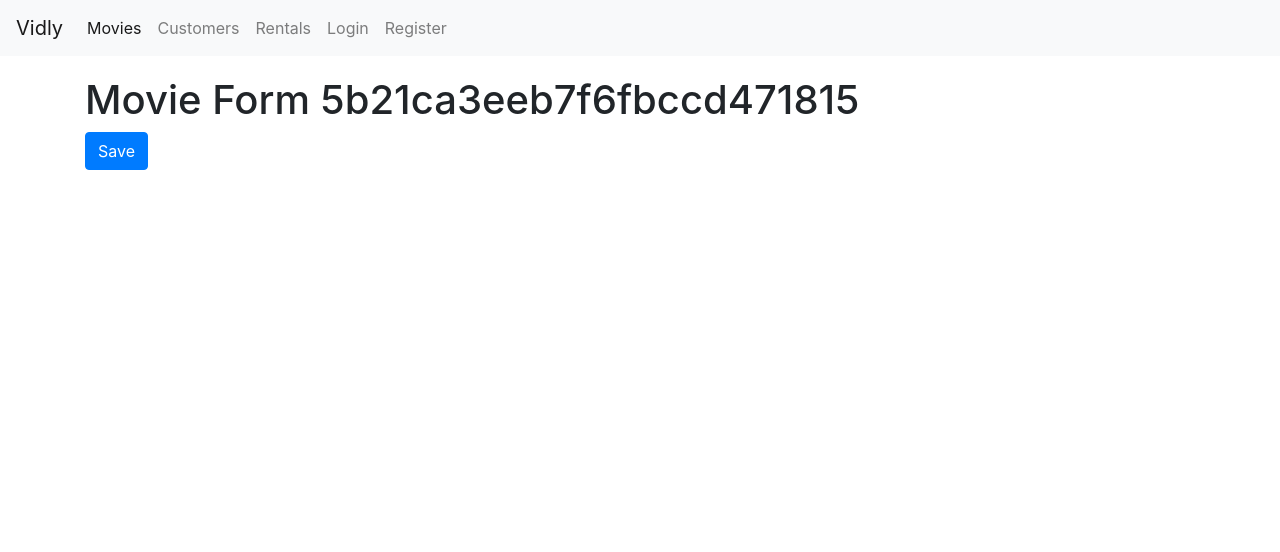
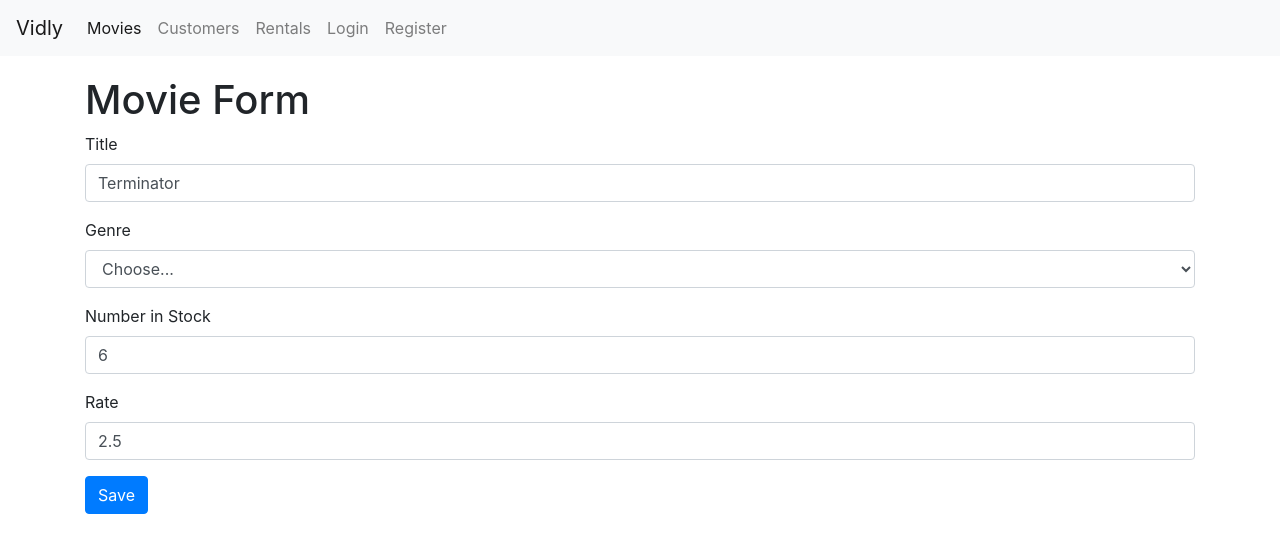
Before and after one commit to sonic199747/simple-list-rendering-project, a React (Create React App) app: page /movies/5b21ca3eeb7f6fbccd471815 in a window 1280 px wide. Shown: the top 552 px of the page. Built offline with nearby package versions, Linux system fonts and the light colour scheme.

Commit message:
add movie form

```diff
--- a/src/components/movieForm.jsx
+++ b/src/components/movieForm.jsx
@@ -1,17 +1,127 @@
 import React, { Component } from "react";
-import { Link } from "react-router-dom";
+import Input from "./input";
+import SelectInput from "./selectinput";
+import { getGenres } from "../services/fakeGenreService";
+import { getMovie, saveMovie } from "../services/fakeMovieService";
 
 class MovieForm extends Component {
-  //   handleClick = () => {
-  //     return <Link to="/movies"></Link>;
-  //   };
+  state = {
+    data: { title: "", genreId: "", numberInStock: "", dailyRentalRate: "" },
+    errors: {},
+    genres: [],
+  };
+
+  componentDidMount = () => {
+    const genres = getGenres();
+    this.setState({ genres });
+    const movieId = this.props.match.params.id;
+    if (movieId === "new") return;
+
+    var movie = getMovie(movieId);
+    if (!movie) return this.props.history.replace("/not-found");
+
+    movie = {
+      _id: movie._id,
+      title: movie.title,
+      genreId: movie.genre._id,
+      numberInStock: movie.numberInStock,
+      dailyRentalRate: movie.dailyRentalRate,
+    };
+    this.setState({ data: movie });
+  };
+
+  validate = () => {
+    const errors = { ...this.state.errors };
+    if (this.state.data.title === "") errors.title = "Title is required.";
+    if (this.state.data.numberInStock === "")
+      errors.numberInStock = "Number in Stock is required.";
+    if (this.state.data.dailyRentalRate === "")
+      errors.dailyRentalRate = "Rate is required.";
+    return Object.keys(errors).length === 0 ? null : errors;
+  };
+
+  validateProperty = (target) => {
+    switch (target.name) {
+      case "title":
+        if (target.value === "") return "Title name is required.";
+        break;
+      case "numberInStock":
+        if (target.value > 100 || target.value < 0)
+          return "Number in Stock must be within 0-100";
+        if (target.value === "") return "Number in Stock must be a number.";
+        break;
+      case "dailyRentalRate":
+        if (target.value > 10 || target.value < 0)
+          return "Rate must be within 0-10.";
+        if (target.value === "") return "Rate must be a number.";
+        break;
+      default:
+    }
+  };
+
+  handleChange = (e) => {
+    const data = { ...this.state.data };
+    const errors = { ...this.state.errors };
+    const errorMessage = this.validateProperty(e.target);
+    if (errorMessage) errors[e.target.name] = errorMessage;
+    else delete errors[e.target.name];
+    data[e.target.name] = e.target.value;
+    this.setState({ data, errors });
+  };
+
+  handleSubmit = (e) => {
+    e.preventDefault();
+    const errors = this.validate();
+    this.setState({ errors: errors || {} });
+    if (errors) return;
+    this.doSubmit();
+  };
+
+  doSubmit = () => {
+    saveMovie(this.state.data);
+    this.props.history.push("/movies");
+  };
   render() {
     return (
       <div>
-        <h1>Movie Form {this.props.match.params.id}</h1>
-        <Link to="/movies">
-          <button className="btn btn-primary">Save</button>
-        </Link>
+        <h1>Movie Form</h1>
+        <form onSubmit={this.handleSubmit}>
+          <Input
+            name="title"
+            value={this.state.data.title}
+            label="Title"
+            onChange={this.handleChange}
+            error={this.state.errors.title}
+            type="text"
+          />
+          <SelectInput
+            name="genreId"
+            label="Genre"
+            genre={this.state.genres}
+            onChange={this.handleChange}
+            error={this.state.errors.genreId}
+          />
+          <Input
+            name="numberInStock"
+            value={this.state.data.numberInStock}
+            label="Number in Stock"
+            onChange={this.handleChange}
+            error={this.state.errors.numberInStock}
+            type="number"
+          />
+          <Input
+            name="dailyRentalRate"
+            value={this.state.data.dailyRentalRate}
+            label="Rate"
+            onChange={this.handleChange}
+            error={this.state.errors.dailyRentalRate}
+            type="number"
+          />
+
+          <button disabled={this.validate()} className="btn btn-primary">
+            Save
+          </button>
+        </form>
       </div>
     );
   }
--- a/src/components/movies.jsx
+++ b/src/components/movies.jsx
@@ -61,6 +61,11 @@ class Movies extends Component {
         </div>
         <div className="col">
           <br />
+          <Link to="/movies/new">
+            <button className="btn btn-primary">New Movie</button>
+          </Link>
+          <br />
+          <br />
           <p>
             {this.state.movies.length === 0
               ? "There are no movies in the database."
--- /dev/null
+++ b/src/components/selectinput.jsx
@@ -0,0 +1,23 @@
+import React, { Component } from "react";
+
+class SelectInput extends Component {
+  render() {
+    const { name, label, genre, error, ...rest } = this.props;
+    return (
+      <div className="form-group">
+        <label>{label}</label>
+        <select className="form-control" name={name} id={name} {...rest}>
+          <option value="">Choose...</option>
+          {genre.map((g) => (
+            <option key={g._id} value={g._id}>
+              {g.name}
+            </option>
+          ))}
+        </select>
+        {error ? <div className="alert alert-danger">{error}</div> : null}
+      </div>
+    );
+  }
+}
+
+export default SelectInput;
--- a/src/services/fakeMovieService.js
+++ b/src/services/fakeMovieService.js
@@ -7,64 +7,64 @@ const movies = [
     genre: { _id: "5b21ca3eeb7f6fbccd471818", name: "Action" },
     numberInStock: 6,
     dailyRentalRate: 2.5,
-    publishDate: "2018-01-03T19:04:28.809Z"
+    publishDate: "2018-01-03T19:04:28.809Z",
   },
   {
     _id: "5b21ca3eeb7f6fbccd471816",
     title: "Die Hard",
     genre: { _id: "5b21ca3eeb7f6fbccd471818", name: "Action" },
     numberInStock: 5,
-    dailyRentalRate: 2.5
+    dailyRentalRate: 2.5,
   },
   {
     _id: "5b21ca3eeb7f6fbccd471817",
     title: "Get Out",
     genre: { _id: "5b21ca3eeb7f6fbccd471820", name: "Thriller" },
     numberInStock: 8,
-    dailyRentalRate: 3.5
+    dailyRentalRate: 3.5,
   },
   {
     _id: "5b21ca3eeb7f6fbccd471819",
     title: "Trip to Italy",
     genre: { _id: "5b21ca3eeb7f6fbccd471814", name: "Comedy" },
     numberInStock: 7,
-    dailyRentalRate: 3.5
+    dailyRentalRate: 3.5,
   },
   {
     _id: "5b21ca3eeb7f6fbccd47181a",
     title: "Airplane",
     genre: { _id: "5b21ca3eeb7f6fbccd471814", name: "Comedy" },
     numberInStock: 7,
-    dailyRentalRate: 3.5
+    dailyRentalRate: 3.5,
   },
   {
     _id: "5b21ca3eeb7f6fbccd47181b",
     title: "Wedding Crashers",
     genre: { _id: "5b21ca3eeb7f6fbccd471814", name: "Comedy" },
     numberInStock: 7,
-    dailyRentalRate: 3.5
+    dailyRentalRate: 3.5,
   },
   {
     _id: "5b21ca3eeb7f6fbccd47181e",
     title: "Gone Girl",
     genre: { _id: "5b21ca3eeb7f6fbccd471820", name: "Thriller" },
     numberInStock: 7,
-    dailyRentalRate: 4.5
+    dailyRentalRate: 4.5,
   },
   {
     _id: "5b21ca3eeb7f6fbccd47181f",
     title: "The Sixth Sense",
     genre: { _id: "5b21ca3eeb7f6fbccd471820", name: "Thriller" },
     numberInStock: 4,
-    dailyRentalRate: 3.5
+    dailyRentalRate: 3.5,
   },
   {
     _id: "5b21ca3eeb7f6fbccd471821",
     title: "The Avengers",
     genre: { _id: "5b21ca3eeb7f6fbccd471818", name: "Action" },
     numberInStock: 7,
-    dailyRentalRate: 3.5
-  }
+    dailyRentalRate: 3.5,
+  },
 ];
 
 export function getMovies() {
@@ -72,18 +72,18 @@ export function getMovies() {
 }
 
 export function getMovie(id) {
-  return movies.find(m => m._id === id);
+  return movies.find((m) => m._id === id);
 }
 
 export function saveMovie(movie) {
-  let movieInDb = movies.find(m => m._id === movie._id) || {};
-  movieInDb.name = movie.name;
-  movieInDb.genre = genresAPI.genres.find(g => g._id === movie.genreId);
+  let movieInDb = movies.find((m) => m._id === movie._id) || {};
+  movieInDb.title = movie.title;
+  movieInDb.genre = genresAPI.genres.find((g) => g._id === movie.genreId);
   movieInDb.numberInStock = movie.numberInStock;
   movieInDb.dailyRentalRate = movie.dailyRentalRate;
 
   if (!movieInDb._id) {
-    movieInDb._id = Date.now();
+    movieInDb._id = Date.now().toString();
     movies.push(movieInDb);
   }
 
@@ -91,7 +91,7 @@ export function saveMovie(movie) {
 }
 
 export function deleteMovie(id) {
-  let movieInDb = movies.find(m => m._id === id);
+  let movieInDb = movies.find((m) => m._id === id);
   movies.splice(movies.indexOf(movieInDb), 1);
   return movieInDb;
 }
```
